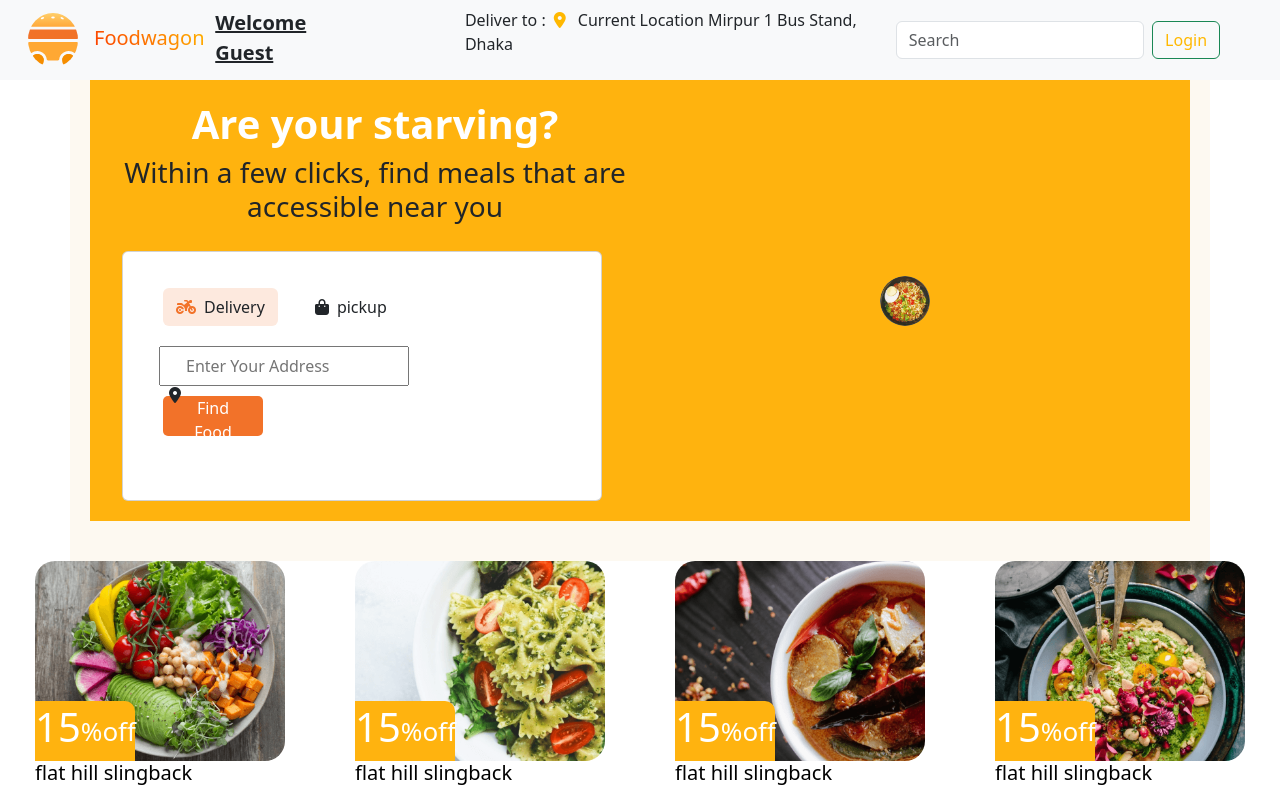
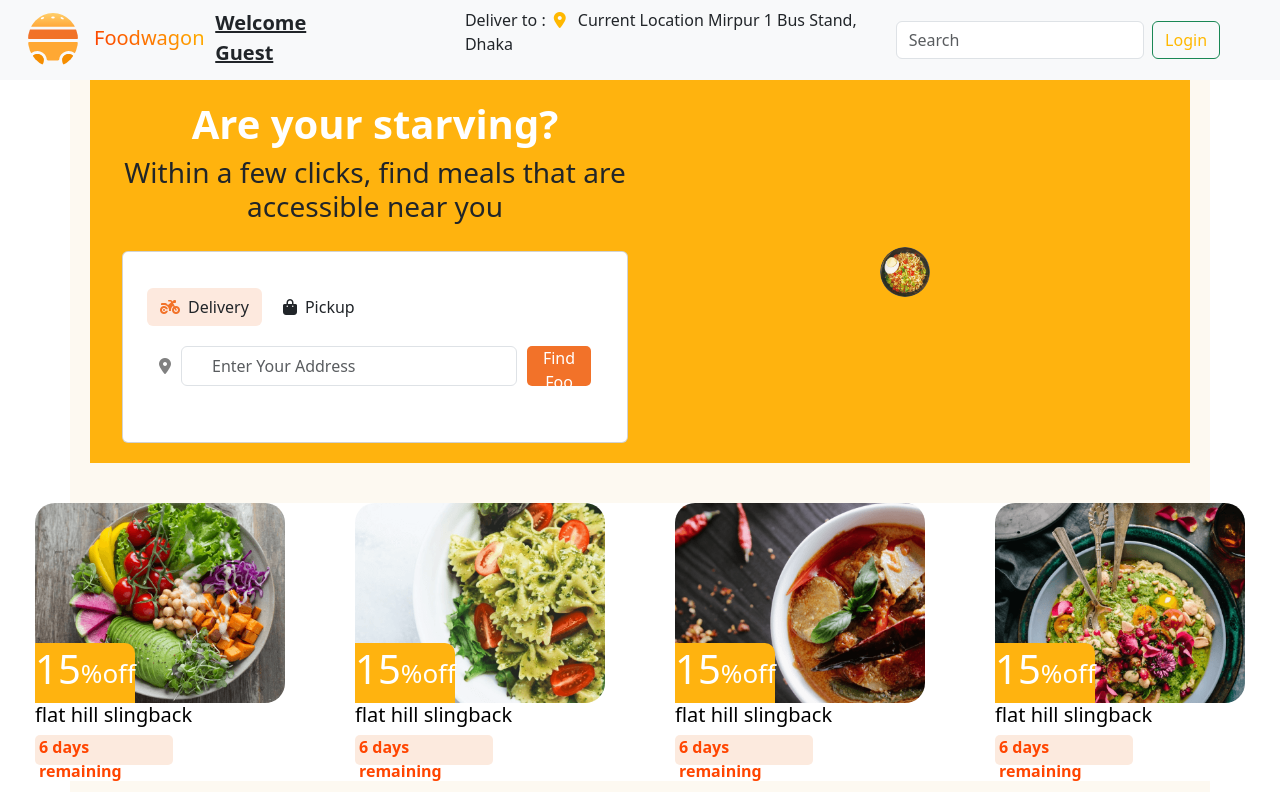
Before and after one commit to virat65/LastFoodwagon, a React (Vite) app in the folder frontend/: page / in a window 1280 px wide. Shown: the top 792 px of the page. Built offline with nearby package versions, Linux system fonts and the light colour scheme.

Commit message:
Update First.jsx

```diff
--- a/frontend/src/components/Home/First/First.jsx
+++ b/frontend/src/components/Home/First/First.jsx
@@ -20,68 +20,41 @@ const First = () => {
           <h3>Within a few clicks, find meals that are accessible near you</h3>
         </div>
 
-        <div className="card card-design" style={{ width: "30rem" }}>
+       <div className="card card-design">
   <div className="card-body">
     <div className="upper">
       <a
         href="#"
         style={{ backgroundColor: "rgb(253,233,222)" }}
-                className="btn  mx-4"
+        className="btn mx-2"
       >
         <i
-                  className="fa-solid fa-motorcycle me-2 "
+          className="fa-solid fa-motorcycle me-2"
           style={{ color: "rgb(242,114,41)" }}
         ></i>
         Delivery
       </a>
-              <a href="#" className="btn ">
-                {" "}
+      <a href="#" className="btn">
         <i className="fa-solid fa-bag-shopping me-2"></i>
-                pickup
+        Pickup
       </a>
     </div>
+
     <div className="lower">
-              <p
-                className="card-text card-form me-3"
-                style={{ position: "relative", width: "300px" }}
-              >
-                <i
-                  className=" fa-solid fa-location-dot"
-                  style={{
-                    position: "absolute",
-                    top: "50%",
-                    left: "10px",
-                    transform: "translateY(-50%)",
-                    // color: "gray",
-                  }}
-                ></i>
+      <div className="card-form">
+        <i className="fa-solid fa-location-dot location-icon"></i>
         <input
           type="text"
           placeholder="Enter Your Address"
-                  name=""
           id="text"
-                  style={{
-                    width: "250px",
-                    height: "40px",
-                    paddingLeft: "25px",
-                  }}
+          className="form-control address-input"
         />
-                <a href="#">
-                  <button
-                    className="buton ms-1"
-                    style={{
-                      height: "40px",
-                      width: "100px",
-                      backgroundColor: "rgb(242,114,41)",
-                    }}
-                  >
-                    Find Food
-                  </button>
-                </a>
-              </p>
+        <button className="buton">Find Food</button>
       </div>
     </div>
   </div>
+</div>
+
       </div>
 
       <div className="home-right col d-flex justify-content-center align-items-center">
```
Lines whose indentation alone changed are shown as unchanged.
